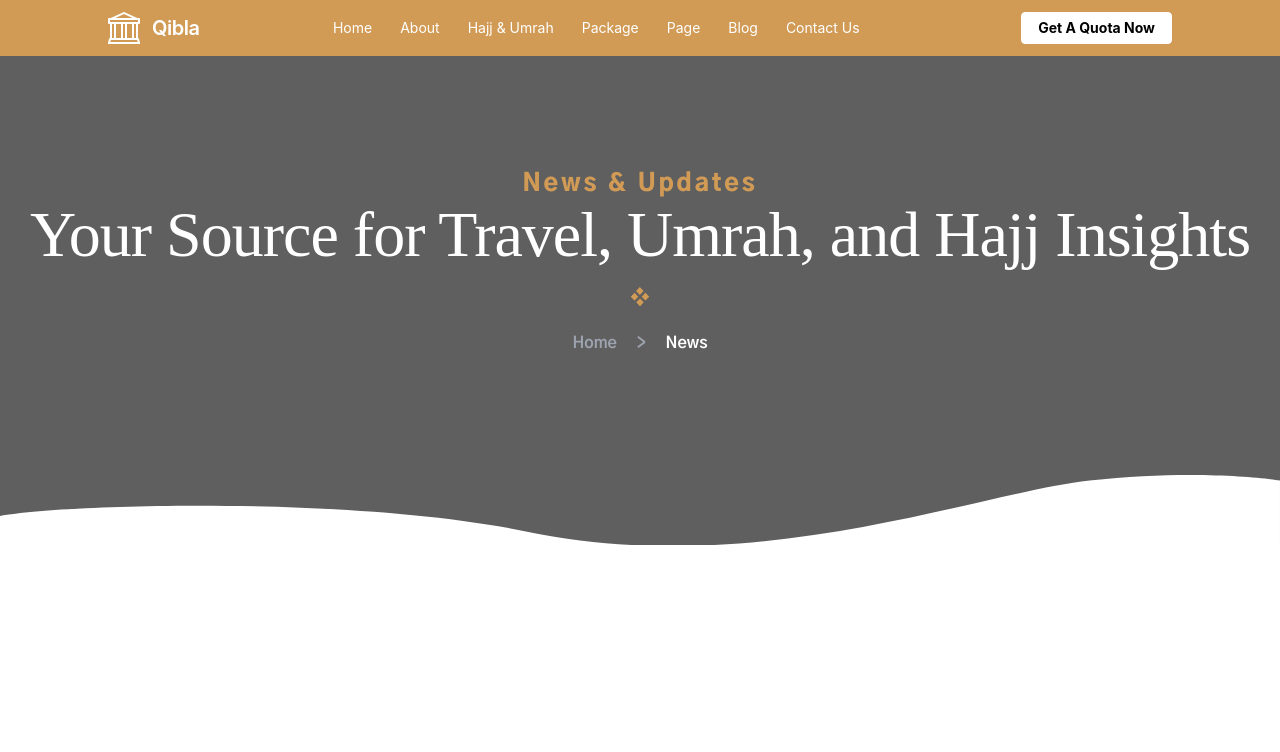
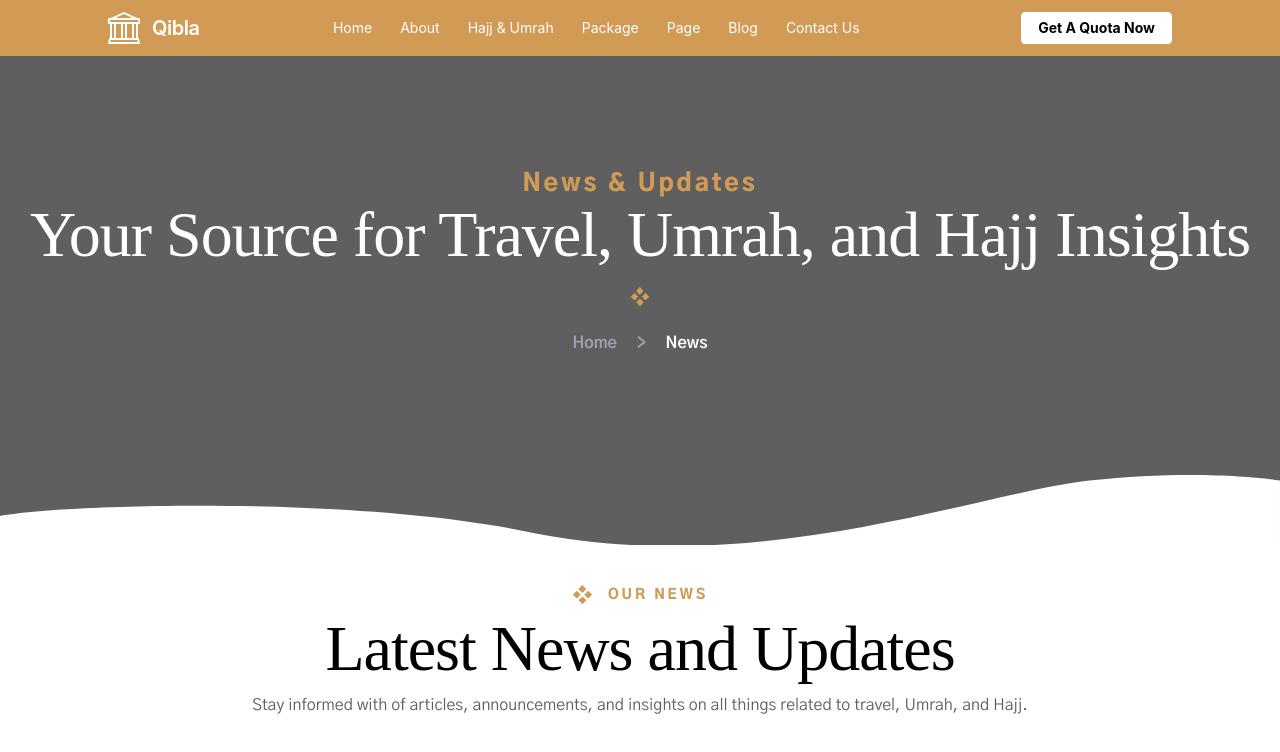
Before and after one commit to refat441/Qibla, a React (Create React App) app: page /Blog in a window 1280 px wide. Shown: the top 752 px of the page. Built offline with nearby package versions, Linux system fonts and the light colour scheme; a web font is replaced by a local one.

Commit message:
blog page

```diff
--- a/src/components/Blog/Blog.js
+++ b/src/components/Blog/Blog.js
@@ -1,11 +1,15 @@
 import React from 'react';
 import BlogHeader from './Card/BlogHeader';
+import OurNews from './Card/OurNews';
 
 const Blog = () => {
     return (
         <div>
             {/* header */}
             <BlogHeader></BlogHeader>
+
+            {/* OUR News */}
+            <OurNews></OurNews>
         </div>
     );
 };
--- /dev/null
+++ b/src/components/Blog/Card/OurNews.js
@@ -0,0 +1,25 @@
+import React from 'react';
+
+const OurNews = () => {
+    return (
+        <div className='mx-[100px]'>
+            <div className='overflow-hidden flex items-center justify-center mt-6'>
+                <img className='w-5 h-5 object-cover' src="/img/main-icon.svg" alt="Centered icon" />
+                <p className='Gothic-A1-900 text-[14px] goldenText pl-4'>OUR NEWS</p>
+            </div>
+            <div>
+                <h1 className='scheherazade-thin text-[64px] mt-4'>Latest News and Updates</h1>
+                <p className='Gothic-A1-thin mt-4'> Stay informed with of articles, announcements, and insights on all things related to travel, Umrah, and Hajj.</p>
+            </div>
+
+            <div className='mt-10' >
+                <div >
+
+                </div>
+            </div>
+
+        </div>
+    );
+};
+
+export default OurNews;
```
